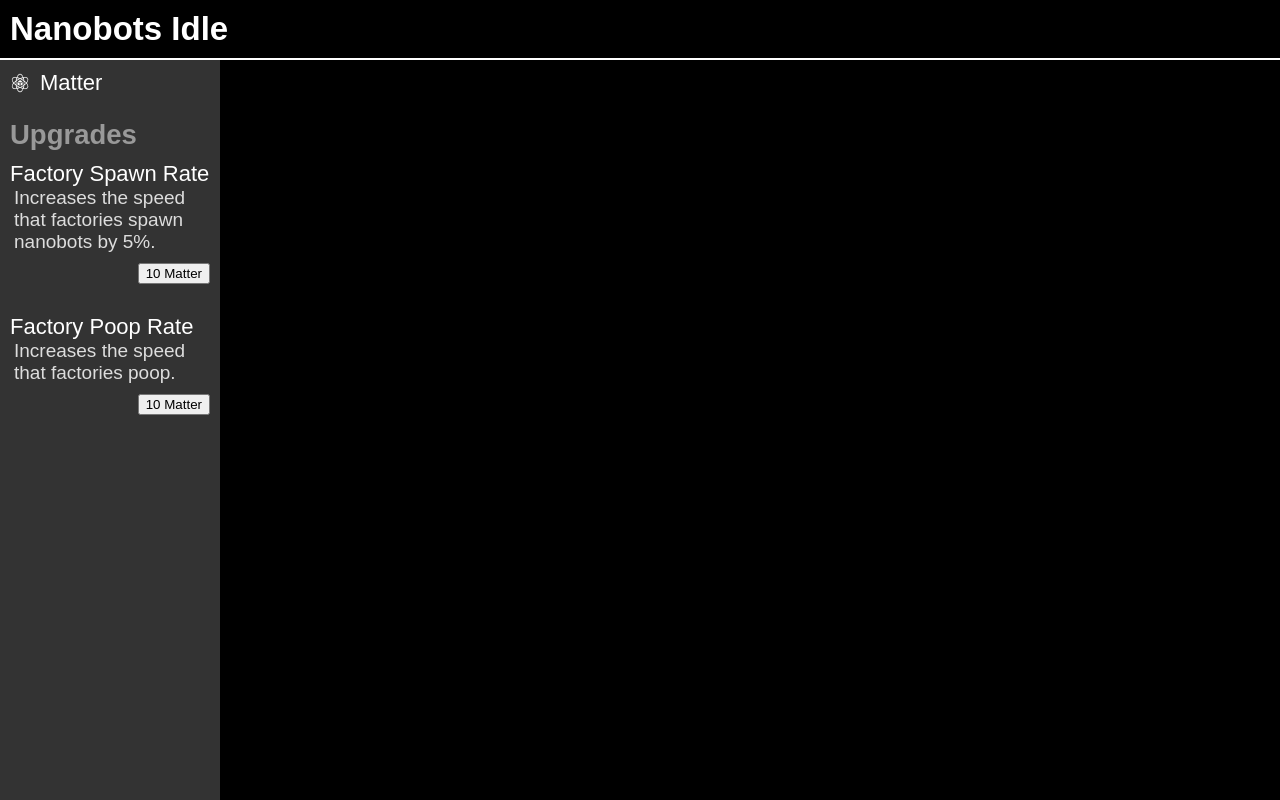
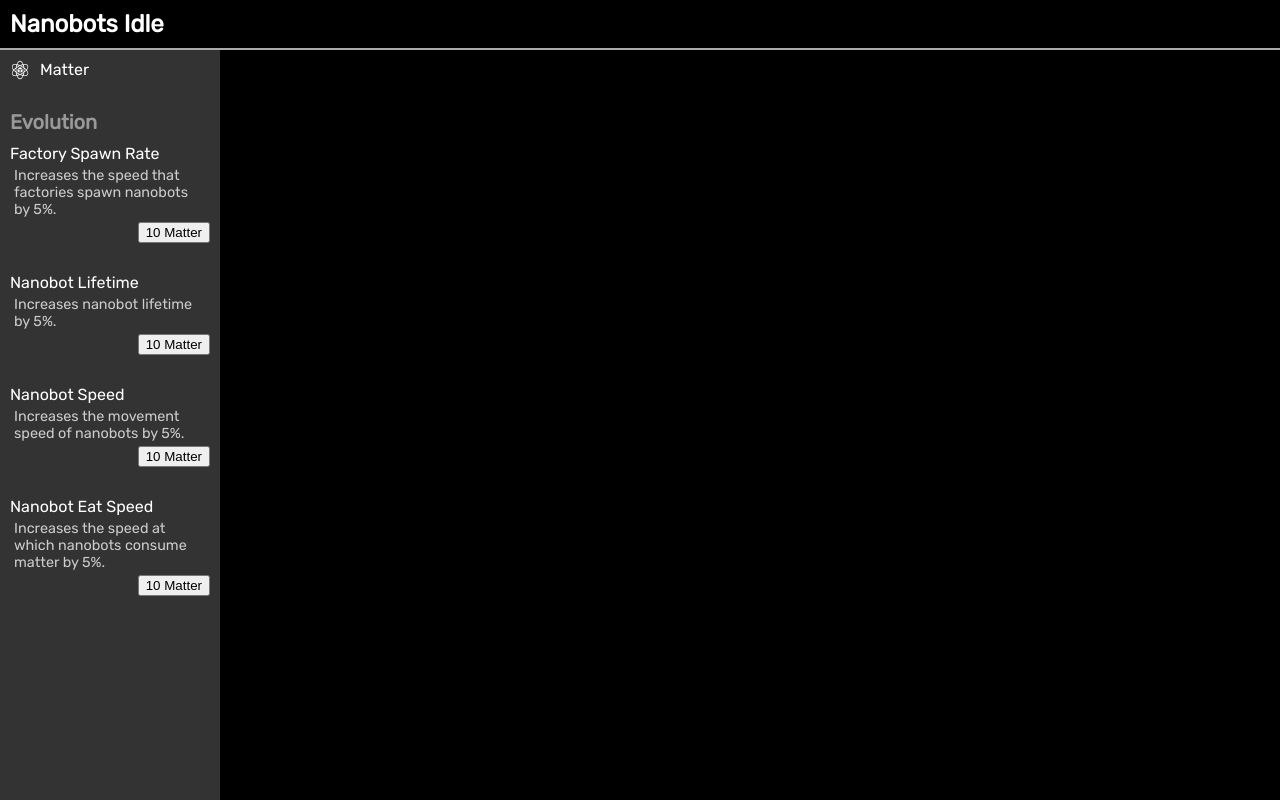
Before and after one commit to Rybadour/nanobots-idle, a website built with webpack: page public/index.html in a window 1280 px wide. Built offline with nearby package versions, Linux system fonts and the light colour scheme; a web font is replaced by a local one; what createjs-module would draw is missing.

Commit message:
Upgrade buttons increase in cost.
 - Added more upgrades
 - Changed font and added more UI tweaks.

```diff
--- a/public/index.html
+++ b/public/index.html
@@ -4,7 +4,7 @@
 
     <link rel="preconnect" href="https://fonts.googleapis.com">
     <link rel="preconnect" href="https://fonts.gstatic.com" crossorigin>
-    <link href="https://fonts.googleapis.com/css2?family=Alumni+Sans+Pinstripe&display=swap" rel="stylesheet">
+    <link href="https://fonts.googleapis.com/css2?family=Rubik&display=swap" rel="stylesheet">
   </head>
   <body>
     <header>
@@ -22,7 +22,7 @@
         </div>
 
         <div class="upgrades">
-          <h2>Upgrades</h2>
+          <h2>Evolution</h2>
           <div class="upgrade-list">
 
             <template id="upgrade-template">
--- a/src/config/upgrades.ts
+++ b/src/config/upgrades.ts
@@ -9,10 +9,26 @@ const upgrades: Record<string, Upgrade> = {
     growth: 1.1,
     bonus: 0.05,
   },
-  poop: {
+  nanoLifetime: {
     id: '',
-    name: 'Factory Poop Rate',
-    description: 'Increases the speed that factories poop.',
+    name: 'Nanobot Lifetime',
+    description: 'Increases nanobot lifetime by {{bonusPercent}}.',
+    baseCost: 10,
+    growth: 1.1,
+    bonus: 0.05,
+  },
+  nanoSpeed: {
+    id: '',
+    name: 'Nanobot Speed',
+    description: 'Increases the movement speed of nanobots by {{bonusPercent}}.',
+    baseCost: 10,
+    growth: 1.1,
+    bonus: 0.05,
+  },
+  nanoEatSpeed: {
+    id: '',
+    name: 'Nanobot Eat Speed',
+    description: 'Increases the speed at which nanobots consume matter by {{bonusPercent}}.',
     baseCost: 10,
     growth: 1.1,
     bonus: 0.05,
--- a/src/main.scss
+++ b/src/main.scss
@@ -3,8 +3,7 @@ html, body {
   background-color: black;
   height: 100%;
   color: white;
-  font-size: 22px;
-  font-family: 'Alumni Sans Pinstripe', sans-serif;
+  font-family: 'Rubik', sans-serif;
 }
 
 body {
@@ -13,7 +12,7 @@ body {
 }
 
 header {
-  border-bottom: 2px solid white;
+  border-bottom: 2px solid #AAA;
   padding: 10px;
 
   h1 {
@@ -46,7 +45,6 @@ header {
       display: flex;
       flex-direction: row;
       grid-gap: 10px;
-      align-items: center;
 
       img {
         width: 20px;
@@ -58,6 +56,7 @@ header {
   h2 {
     font-size: 1.25rem;
     color: #999;
+    margin-top: 30px;
     margin-bottom: 10px;
   }
 
@@ -68,11 +67,15 @@ header {
   }
 
   .upgrade {
+    .upgrade-name {
+      margin-bottom: 4px;
+    }
+
     .upgrade-description {
       padding: 0 4px;
-      font-size: 19px;
-      color: #DDD;
-      margin-bottom: 10px;
+      color: #CCC;
+      margin-bottom: 4px;
+      font-size: 0.9rem;
     }
 
     .upgrade-purchase-button {
--- a/src/shared/utils.ts
+++ b/src/shared/utils.ts
@@ -3,3 +3,7 @@ export function formatNumber(n: number, minimumFractionDigits: number, maximumFr
 
   return n.toLocaleString(undefined, {minimumFractionDigits, maximumFractionDigits});
 }
+
+export function getExponentialValue(base: number, growth: number, growthCount: number) {
+  return base * Math.pow(growth, growthCount);
+}
--- a/src/stats/stats.ts
+++ b/src/stats/stats.ts
@@ -1,6 +1,6 @@
 import upgrades from "../config/upgrades";
-import { Upgrades } from "../shared/types";
-import { formatNumber } from "../shared/utils";
+import { Upgrade, Upgrades } from "../shared/types";
+import { formatNumber, getExponentialValue } from "../shared/utils";
 
 const template = document.getElementById('upgrade-template') as HTMLTemplateElement;
 
@@ -29,11 +29,16 @@ class Stats {
       ele.querySelector('.upgrade-name').innerHTML = up.name;
       ele.querySelector('.upgrade-description').innerHTML =
         up.description.replace('{{bonusPercent}}', formatNumber(up.bonus * 100, 0, 0) + '%');
-      ele.querySelector('.upgrade-purchase-button').innerHTML = `${up.baseCost} Matter`;
+      const purchase = ele.querySelector('.upgrade-purchase-button');
+      purchase.innerHTML = `${up.baseCost} Matter`;
+      purchase.addEventListener('click', () => {
+        this.onUpgrade(up);
+      });
       upgradeList.appendChild(ele);
 
+      const upgradeElements = upgradeList.querySelectorAll('.upgrade');
       this.upgrades[up.id] = {
-        ele: ele,
+        ele: upgradeElements.item(upgradeElements.length-1) as HTMLElement,
         cost: up.baseCost,
         count: 0,
       };
@@ -54,6 +59,17 @@ class Stats {
     this.matterChanged = true;
   }
 
+  onUpgrade(upgrade: Upgrade) {
+    const upgradeState = this.upgrades[upgrade.id];
+    if (this.canAfford(upgradeState.cost)) {
+      this.useMatter(upgradeState.cost);
+      upgradeState.cost = getExponentialValue(upgrade.baseCost, upgrade.growth, upgradeState.count);
+      upgradeState.count += 1;
+      const costStr = formatNumber(upgradeState.cost, 0, 0);
+      upgradeState.ele.querySelector('.upgrade-purchase-button').innerHTML = costStr + ' Matter';
+    }
+  }
+
   update() {
     if (this.matterChanged) {
       this.matterEle.innerText = formatNumber(this.matter, 0, 0);
```
